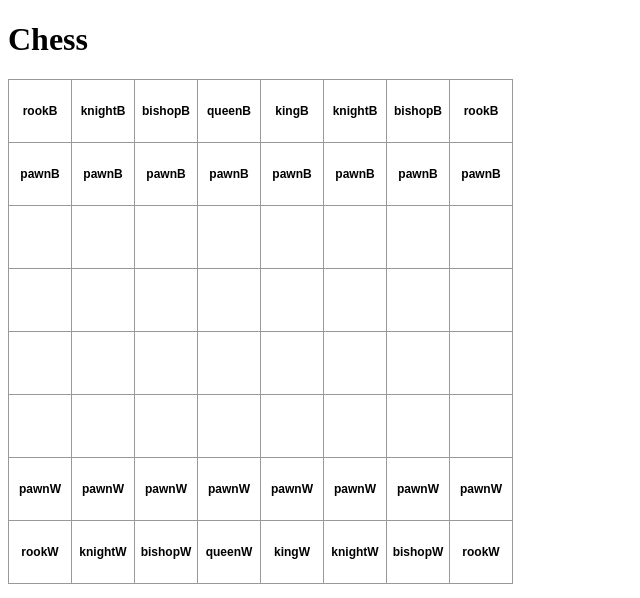
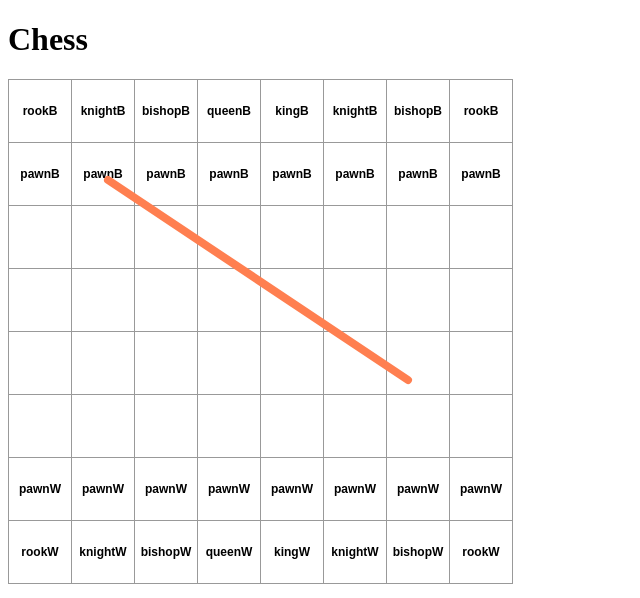
Before and after one commit to JamesHagerty1/React-Chess, a React (Create React App) app: page / in a window 1280 px wide. Shown: the top 598 px of the page, without its empty margins (0-640 px from the left). Built offline with nearby package versions, Linux system fonts and the light colour scheme.

Commit message:
good line css for moves marker

```diff
--- a/src/App.tsx
+++ b/src/App.tsx
@@ -46,12 +46,17 @@ const Board: FC = () => {
   return (
     <div>
       <h1>Chess</h1>
-      <div>
+      <div className="board-layer">
         {curBoard.map((row, r) =>
           <div key={r.toString()} className="board-row">
             {curBoard[r].map((pieceId, c) => <Tile key={c.toString()} piece={curBoard[r][c]} r={r} c={c} clickTile={clickTile}/>)}
           </div>
         )}
+      </div>
+      <div className="board-layer">
+        <svg className="svg-box">
+          <line x1="100" y1="100" x2="400" y2="300" stroke="Coral" strokeWidth="8" strokeLinecap="round"></line>
+        </svg>
       </div>
     </div>
   );
--- a/src/index.css
+++ b/src/index.css
@@ -18,3 +18,12 @@
   content: "";
   display: table;
 }
+
+.board-layer {
+  position: absolute; /* Enables drawing SVG over board html*/
+}
+
+.svg-box {
+  overflow: visible; /* Prevent SVG from being cut part way */
+  pointer-events: none; /* Allow player to click board where SVG are overlayed */
+}
```
Lines whose indentation alone changed are shown as unchanged.
